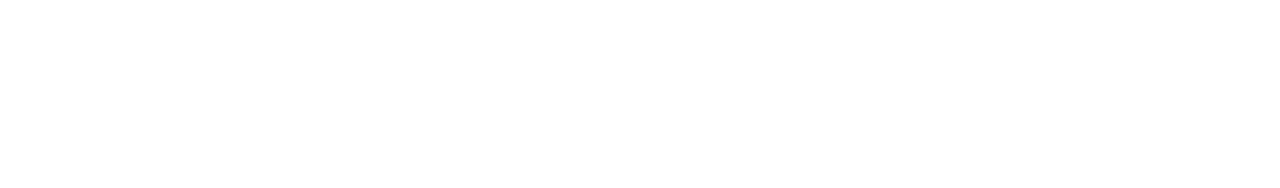
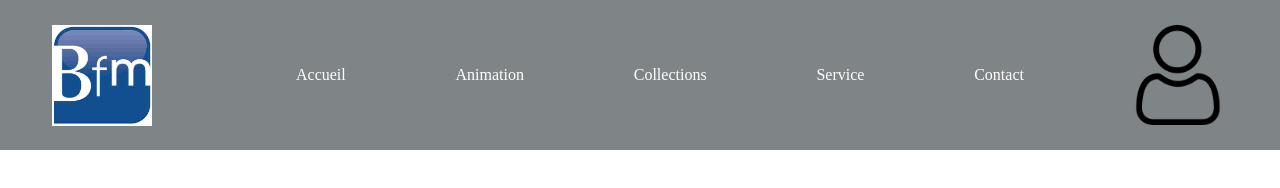
Before and after one commit to gdk21/DW23, a plain HTML site: page index.html in a window 1280 px wide. Drawn offline with Linux system fonts and the light colour scheme.

Commit message:
start header nav

```diff
--- a/assets/style.scss
+++ b/assets/style.scss
@@ -1,8 +1,56 @@
 // Variables
+$black: #000000;
+$white: #ffffff;
+$grey: #7f8587;
 
+//Global
+body {
+  margin: 0;
+  padding: 0;
+}
 
 //Header
+header {
+  width: 100vw;
+  background-color: $grey;
 
+  nav {
+    display: flex;
+    align-items: center;
+    justify-content: space-around;
+    height: 150px;
+
+    .nav__logo {
+      width: 100px;
+      height: 100px;
+
+      img {
+        width: 100%;
+      }
+    }
+
+    .nav__menu {
+      width:60vw;
+      ul {
+        display: flex;
+        justify-content: space-between;
+        li {
+          list-style: none;
+          color: $white;
+        }
+      }
+    }
+
+    .nav__account {
+      width: 100px;
+      height: 100px;
+
+      img {
+        width: 100%;
+      }
+    }
+  }
+}
 //Slide
 
 //Research
--- a/index.html
+++ b/index.html
@@ -5,14 +5,27 @@
     <meta name="viewport"
           content="width=device-width, user-scalable=no, initial-scale=1.0, maximum-scale=1.0, minimum-scale=1.0">
     <meta http-equiv="X-UA-Compatible" content="ie=edge">
+    <link rel="stylesheet" href="assets/style.css">
     <title>Maquette DW23</title>
 </head>
 <body>
     <header>
         <nav>
-            <div class="nav__logo"></div>
-            <div class="nav__menu"></div>
-            <div class="nav__account"></div>
+            <div class="nav__logo">
+                <img src="./assets/images/logobfm.jpeg" alt="">
+            </div>
+            <div class="nav__menu">
+                <ul>
+                    <li>Accueil</li>
+                    <li>Animation</li>
+                    <li>Collections</li>
+                    <li>Service</li>
+                    <li>Contact</li>
+                </ul>
+            </div>
+            <div class="nav__account">
+                <img src="./assets/images/user.png" alt="">
+            </div>
         </nav>
         <div class="header__breadcrumbs"></div>
         <div class="search">
```
Also changed, not shown: assets/images/logobfm.jpeg (added), assets/images/user.png (added), assets/style.css, 1 other file.
